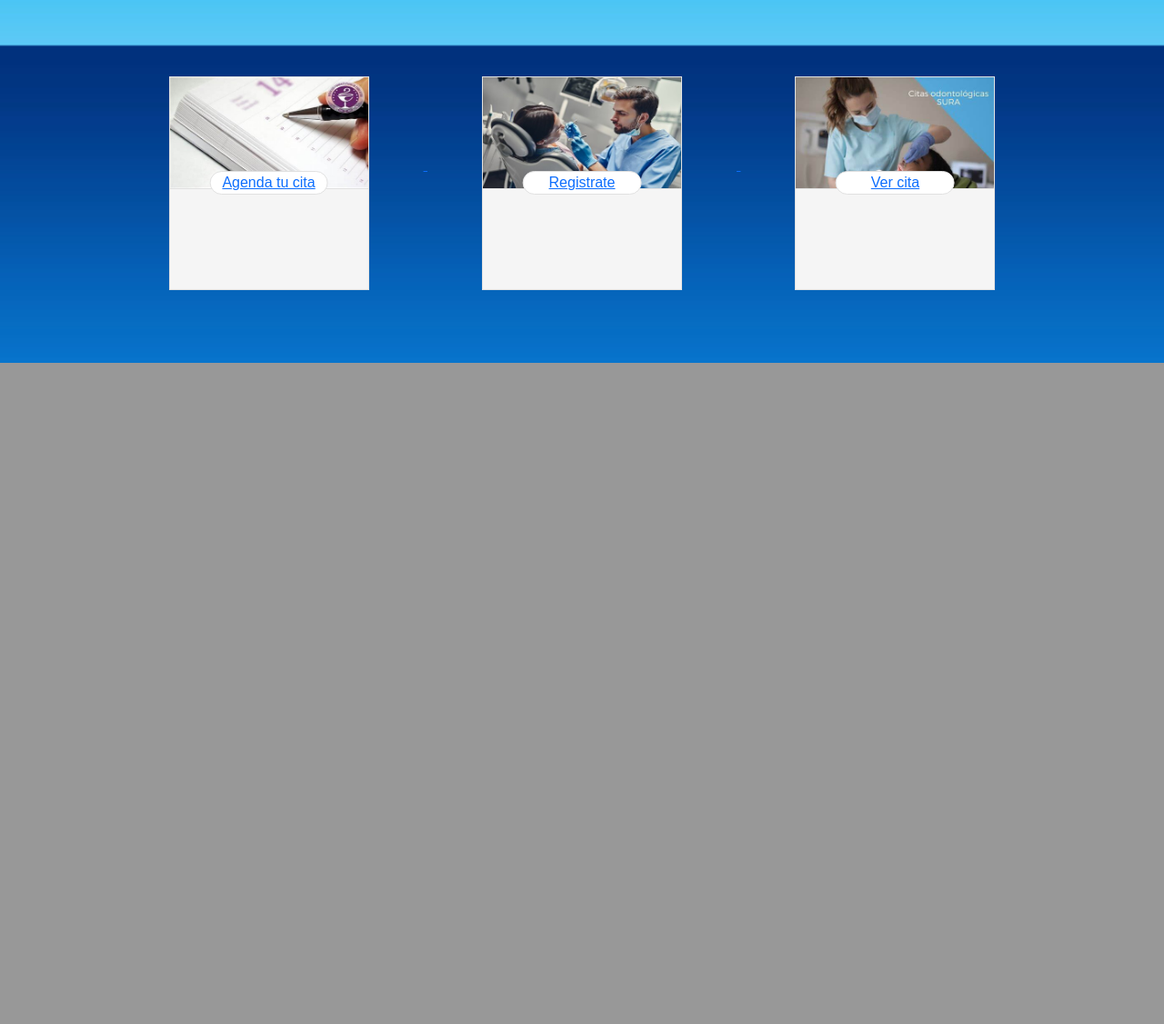
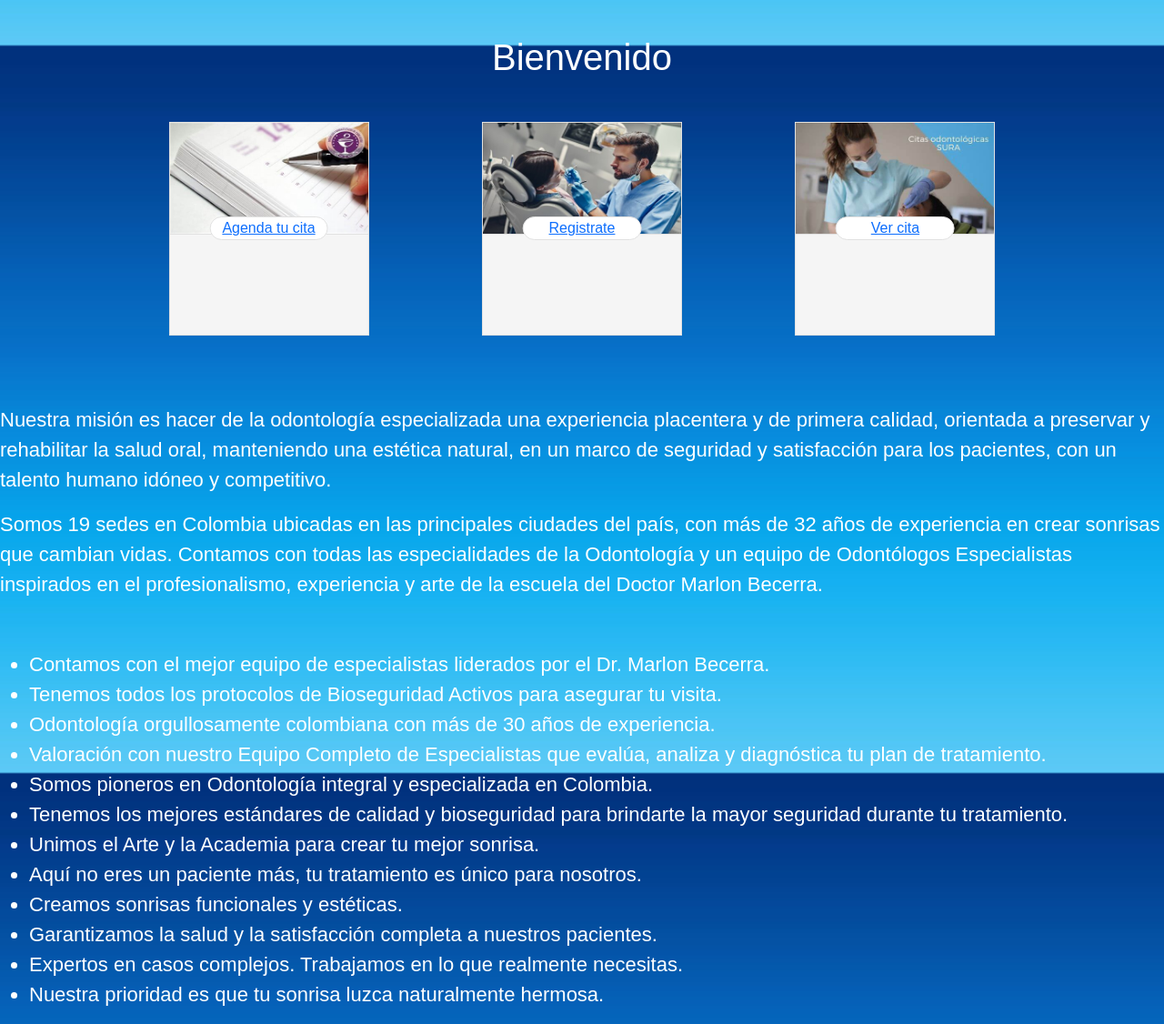
Before and after one commit to winsignares/AMHP, a Flask app: page / in a window 1280 px wide. Shown: the part 750-1876 px from the top of the page at 91% size. Before the commit the page ends 1149 px from the top, so only its background shows below. Run offline with Flask 3, Linux system fonts and the light colour scheme; some libraries are stand-ins or nearby versions.

Commit message:
correciones en la pagina principal

```diff
--- a/src/config/static/css/paquetes.css
+++ b/src/config/static/css/paquetes.css
@@ -2,7 +2,7 @@
 .tile {
     display: inline-block;
     width: 220px;
-    top: 20px;
+    top: 70px;
     height: auto;
     border: 1px solid #E1E1E1;
     position: relative;
--- a/src/config/static/css/style.css
+++ b/src/config/static/css/style.css
@@ -573,3 +573,27 @@ label[for="btn-menu"] {
     width: 70%;
 
 }
+.Bienvenido{
+    position: relative;
+    top: -320px;
+    color: #ffffff;
+    font-size: 40px;
+
+}
+.counter{
+    color: #fff;
+    position: relative;
+    float: left;
+    text-align: left;
+    font-size: 22px;
+    margin-top: 3%;
+}
+.s1{
+    text-align: left;
+    margin-top: 3%;
+    font-size: 22px;
+}
+.s2{
+    text-align: left;
+    font-size: 22px;
+}
--- a/src/config/templates/main/principal.html
+++ b/src/config/templates/main/principal.html
@@ -61,17 +61,36 @@ crossorigin="anonymous"></script>
 <section class="full-reset text-center" style="padding: 40px 0;">
     <article class="tile">
         <div class="tile-icon full-reset"><img src="{{url_for('static', filename='assets/images/agendar cita (2).jpg')}}" alt="Agendar citas"></div></i>
-        <div class="tile-name all-tittles"><a href="/fronted/indexcita">Agenda tu cita</div>
+        <div class="tile-name all-tittles"><a href="/fronted/indexcita">Agenda tu cita</div></a>
         <div class="tile-num full-reset"></div>
     </article>
     <article class="tile">
         <div class="tile-icon full-reset"><img src="{{url_for('static', filename='assets/images/registrate (1).jpg')}}" alt="Registrate"></div></i>
-        <div class="tile-name all-tittles"><a href="/fronted/indexregistro">Registrate</div>
+        <div class="tile-name all-tittles"><a href="/fronted/indexregistro">Registrate</div></a>
         <div class="tile-num full-reset"></div>
     </article>
     <article class="tile">
         <div class="tile-icon full-reset"><img src="{{url_for('static', filename='assets/images/cita.jfif')}}" alt="Cita"></div></i>
-        <div class="tile-name all-tittles"><a href="/fronted/tablauser">Ver cita</div>
+        <div class="tile-name all-tittles"><a href="/fronted/tablauser">Ver cita</div></a>
         <div class="tile-num full-reset"></div>
     </article>
+    <div class="textodebago">
+        <h1 class="Bienvenido">Bienvenido</h1>
+        <p class="s1" style="color: white;">Nuestra misión es hacer de la odontología especializada una experiencia placentera y de primera calidad, orientada a preservar y rehabilitar la salud oral, manteniendo una estética natural, en un marco de seguridad y satisfacción para los pacientes, con un talento humano idóneo y competitivo.</p>
+        <p class="s2" style="color: white;">Somos 19 sedes en Colombia ubicadas en las principales ciudades del país, con más de 32 años de experiencia en crear sonrisas que cambian vidas. Contamos con todas las especialidades de la Odontología y un equipo de Odontólogos Especialistas inspirados en el profesionalismo, experiencia y arte de la escuela del Doctor Marlon Becerra.</p>
+        <ul class="counter">
+            <li>Contamos con el mejor equipo de especialistas liderados por el Dr. Marlon Becerra.</li>
+            <li>Tenemos todos los protocolos de Bioseguridad Activos para asegurar tu visita.</li>
+            <li>Odontología orgullosamente colombiana con más de 30 años de experiencia.</li>
+            <li>Valoración con nuestro Equipo Completo de Especialistas que evalúa, analiza y diagnóstica tu plan de tratamiento.</li>
+            <li>Somos pioneros en Odontología integral y especializada en Colombia.</li>
+            <li>Tenemos los mejores estándares de calidad y bioseguridad para brindarte la mayor seguridad durante tu tratamiento.</li>
+            <li>Unimos el Arte y la Academia para crear tu mejor sonrisa.</li>
+            <li>Aquí no eres un paciente más, tu tratamiento es único para nosotros.</il>
+            <li>Creamos sonrisas funcionales y estéticas.</li>
+            <li>Garantizamos la salud y la satisfacción completa a nuestros pacientes.</li>
+            <li>Expertos en casos complejos. Trabajamos en lo que realmente necesitas.</li>
+            <li>Nuestra prioridad es que tu sonrisa luzca naturalmente hermosa.</li>
+        </ul>
+    </div>
 {% endblock %}
```
